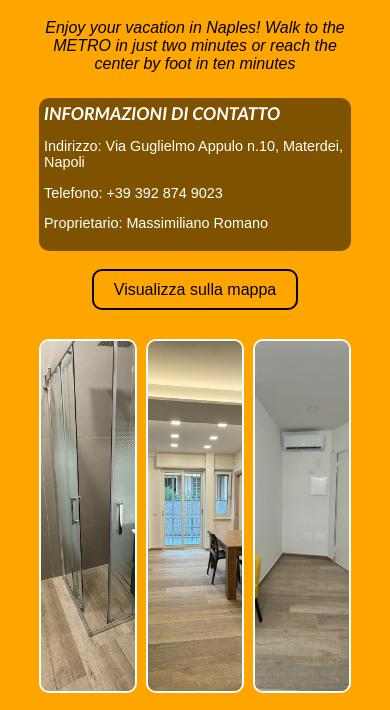
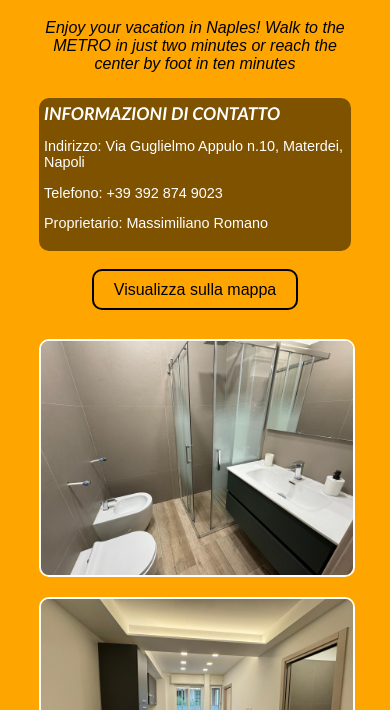
Before and after one commit to rossonee/CasaLu, a plain HTML site: page index.html in a window 390 px wide. Shown: the part 101-811 px from the top of the page. Drawn offline with Linux system fonts and the light colour scheme.

Commit message:
index.html

```diff
--- a/index.html
+++ b/index.html
@@ -75,6 +75,14 @@
             background-color: black;
             color: orange;
         }
+
+        /* Media Query per dispositivi mobili */
+        @media (max-width: 768px) {
+            .photos img {
+                width: 100%;
+                height: auto; /* Adatta l'altezza in base alla larghezza */
+            }
+        }
     </style>
 </head>
 <body>
```
